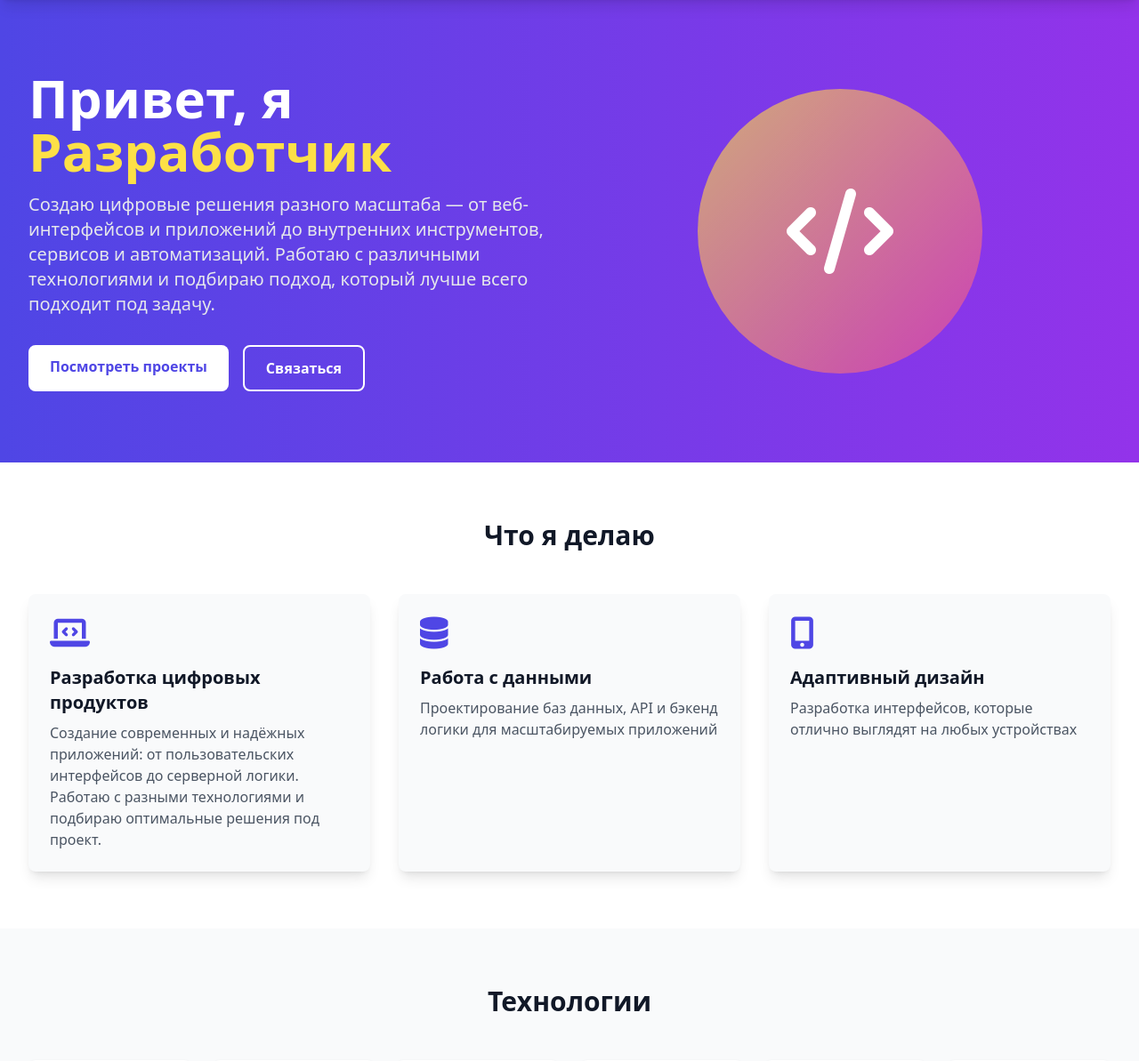
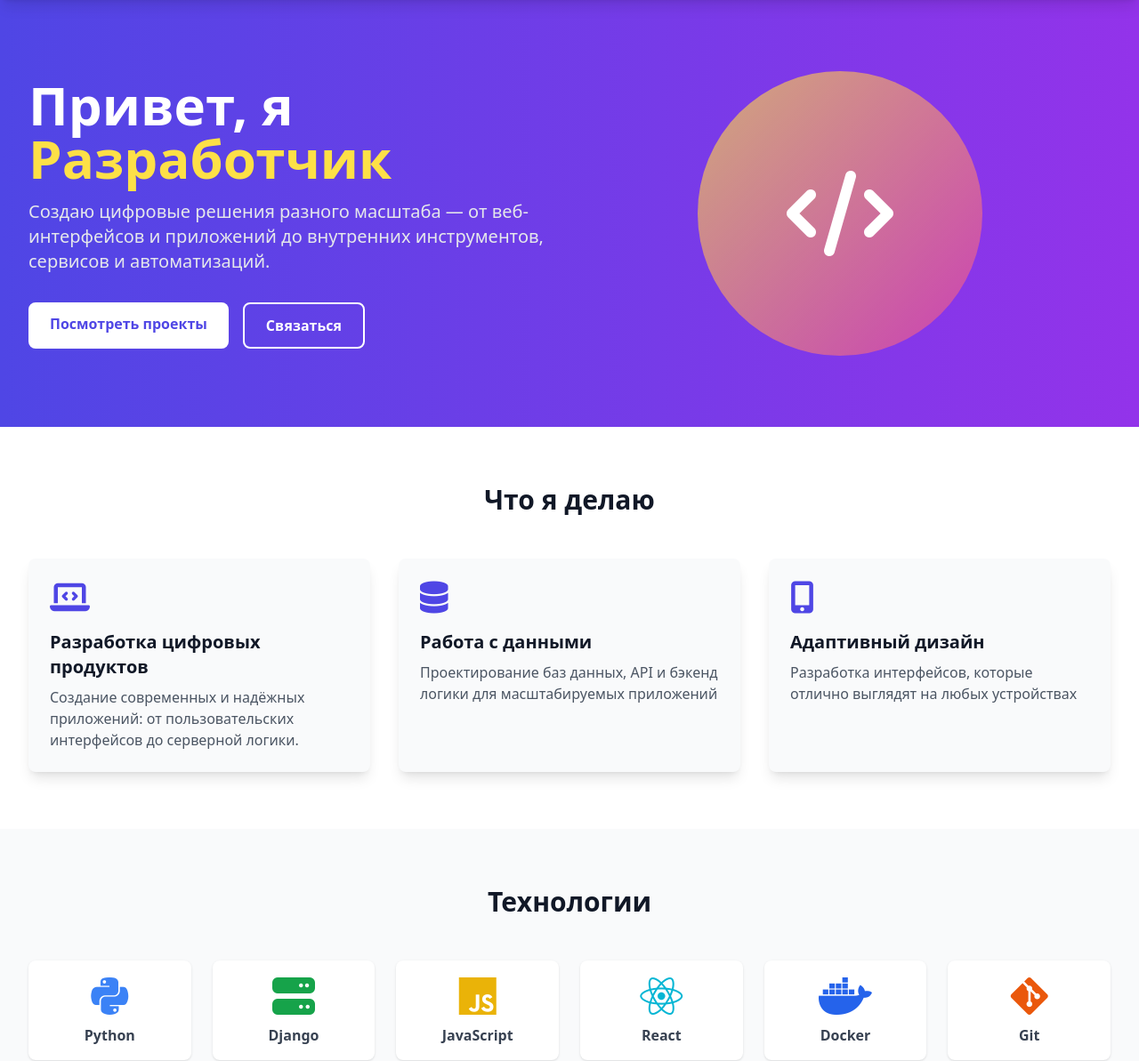
Before and after one commit to SergeiCherk/portfolio-site, a Django app: page / in a window 1280 px wide. Shown: the part 64-1257 px from the top of the page at 89% size. Run offline with Django 5.2, Linux system fonts and the light colour scheme; parts of the project's set-up code (start-up, migrations or seed data) failed here and were passed over; some libraries are stand-ins or nearby versions.

Commit message:
comments2

```diff
--- a/templates/home.html
+++ b/templates/home.html
@@ -12,7 +12,7 @@
                     Привет, я <span class="text-yellow-300">Разработчик</span>
                 </h1>
                 <p class="text-xl mb-8 text-gray-200">
-                    Создаю цифровые решения разного масштаба — от веб-интерфейсов и приложений до внутренних инструментов, сервисов и автоматизаций. Работаю с различными технологиями и подбираю подход, который лучше всего подходит под задачу.
+                    Создаю цифровые решения разного масштаба — от веб-интерфейсов и приложений до внутренних инструментов, сервисов и автоматизаций.
                 </p>
                 <div class="flex space-x-4">
                     <a href="{% url 'projects:list' %}" class="bg-white text-indigo-600 px-6 py-3 rounded-lg font-semibold hover:bg-gray-100 transition transform hover:scale-105">
@@ -51,8 +51,7 @@
                     Разработка цифровых продуктов
                 </h3>
                 <p class="text-gray-600 dark:text-gray-300">
-                    Создание современных и надёжных приложений: от пользовательских интерфейсов до серверной логики. Работаю с разными технологиями и подбираю оптимальные решения под проект.
-                </p>
+                    Создание современных и надёжных приложений: от пользовательских интерфейсов до серверной логики.
             </div>
 
             <!-- Карточка 2 -->
```
